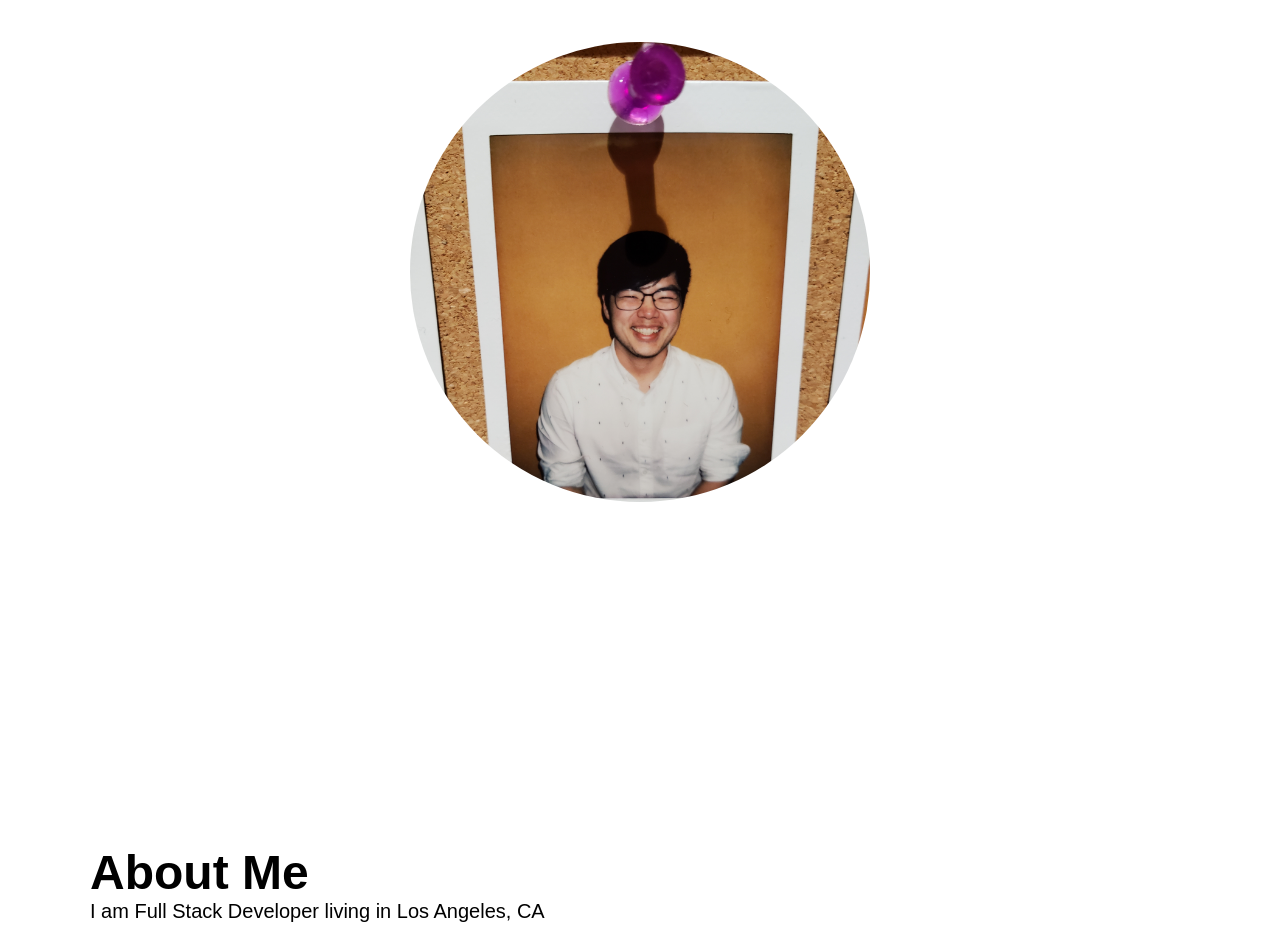
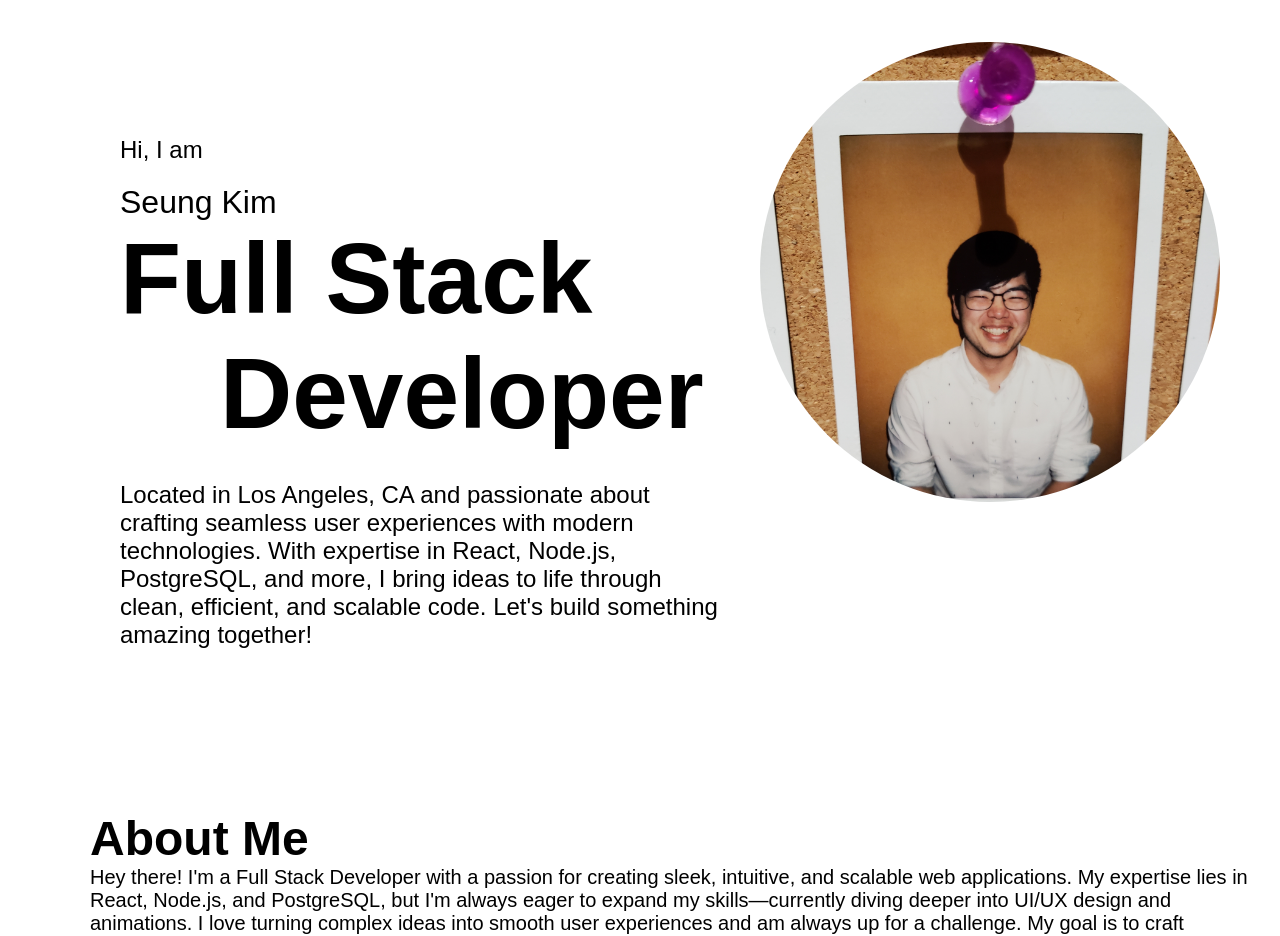
Before and after one commit to seung0708/seung0708.github.io, a React (Vite) app: page / in a window 1280 px wide. Shown: the part 200-1136 px from the top of the page. Built offline with nearby package versions, Linux system fonts and the light colour scheme.

Commit message:
merging changes

```diff
--- a/src/components/About.jsx
+++ b/src/components/About.jsx
@@ -6,9 +6,21 @@ const About = () => {
         <div className="about container">
             <div className="about_heading">
                 <h2>About Me</h2>
-                <p>I am Full Stack Developer living in Los Angeles, CA</p>
+                <p>Hey there! I'm a Full Stack Developer with a passion for creating sleek, intuitive, and scalable web applications. My expertise lies in React, Node.js, and PostgreSQL, but I'm always eager to expand my skills—currently diving deeper into UI/UX design and animations. I love turning complex ideas into smooth user experiences and am always up for a challenge. My goal is to craft unique, high-performance applications that leave a lasting impact. Let's build something awesome!</p>
             </div>
         </div>
+        {/* <div className="skills">
+                    <img src="./assets/images/html5.svg" />
+                    <img src="./assets/images/css3.svg" />
+                    <img src="./assets/images/javascript.svg" alt="" />
+                    <img src="./assets/images/react.svg" alt="" />
+                    <img src="./assets/images/redux.svg" alt="" />
+                    <img src="./assets/images/nodedotjs.svg" alt="" />
+                    <img src="./assets/images/express.svg" alt="" />
+                    <img src="./assets/images/postgresql.svg" alt="" />
+                    <img src="./assets/images/npm.svg" alt="" />
+                    <img src="./assets/images/git.svg" alt="" />
+                </div> */}
         </section>
   )
 }
--- a/src/components/Header.jsx
+++ b/src/components/Header.jsx
@@ -31,10 +31,10 @@ const Header = ({darkMode, setDarkMode}) => {
               <li className="nav_link"><a href="#projects">Projects</a></li>
               <li className="nav_link"><a href="#contact">Contact</a></li>
             </ul>
+            <button className='switch' onClick={handleToggleClick}>
+              {!darkMode ? <Sun style={{color: '#FFF'}} /> : <Moon /> }
+            </button>
           </nav>
-          <button className='switch' onClick={handleToggleClick}>
-            {!darkMode ? <Sun style={{color: '#FFF'}} /> : <Moon /> }
-          </button>
         </div>
 
     </header>
--- a/src/components/Hero.tsx
+++ b/src/components/Hero.tsx
@@ -9,8 +9,13 @@ const Hero = ({darkMode}) => {
     return (
         <section id="hero">
             <div className="container">
+                <div className="hero_heading">
+                    <span style={{fontSize: '24px'}}>Hi, I am </span>
+                    <p id="typing-text" style={{fontSize: '32px'}}>Seung Kim</p>
+                    <h1 style={{fontSize: '100px'}}><span>Full Stack</span> <span style={{position: 'relative', left: '100px'}}>Developer</span></h1>
+                    <p style={{width: '600px', marginTop: '30px'}}>Located in Los Angeles, CA and passionate about crafting seamless user experiences with modern technologies. With expertise in React, Node.js, PostgreSQL, and more, I bring ideas to life through clean, efficient, and scalable code. Let's build something amazing together!</p>
+                </div>
                 <img className="hero_img" src="./assets/images/IMG_20190312_191356_018.jpg" />
-
             </div>
         </section>
   )
@@ -25,15 +30,4 @@ export default Hero
                     </div>
 
                 </div>
-                <div className="skills">
-                    <img src="./assets/images/html5.svg" />
-                    <img src="./assets/images/css3.svg" />
-                    <img src="./assets/images/javascript.svg" alt="" />
-                    <img src="./assets/images/react.svg" alt="" />
-                    <img src="./assets/images/redux.svg" alt="" />
-                    <img src="./assets/images/nodedotjs.svg" alt="" />
-                    <img src="./assets/images/express.svg" alt="" />
-                    <img src="./assets/images/postgresql.svg" alt="" />
-                    <img src="./assets/images/npm.svg" alt="" />
-                    <img src="./assets/images/git.svg" alt="" />
-                </div> */}
+               > */}
```
